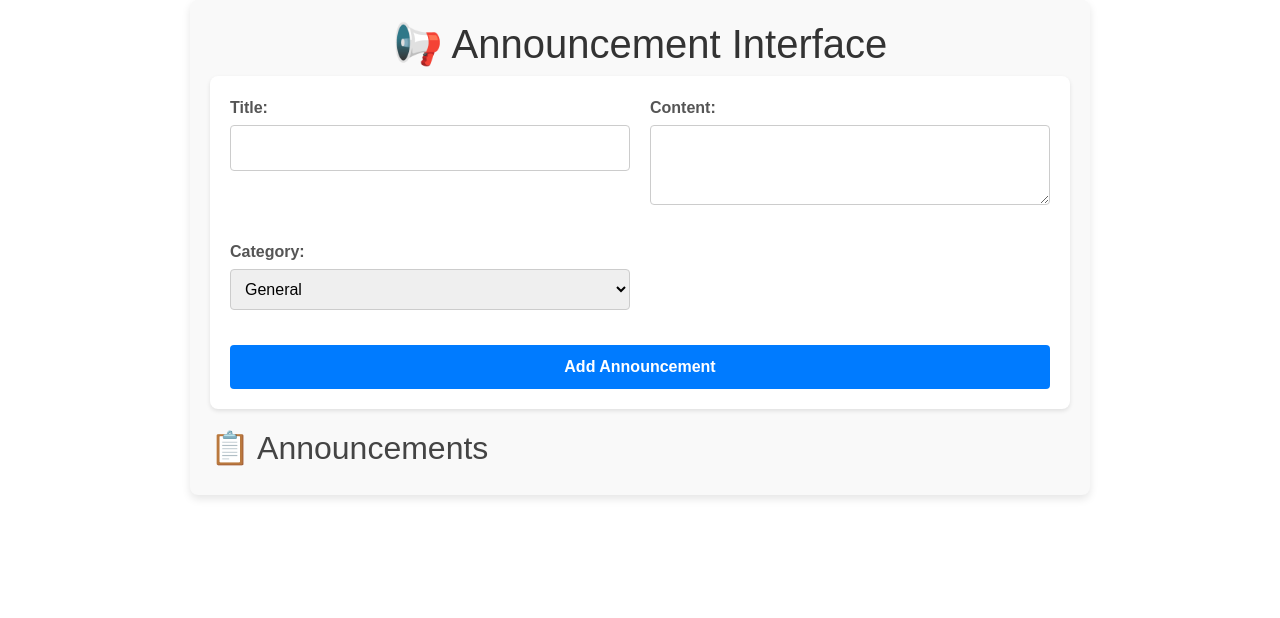
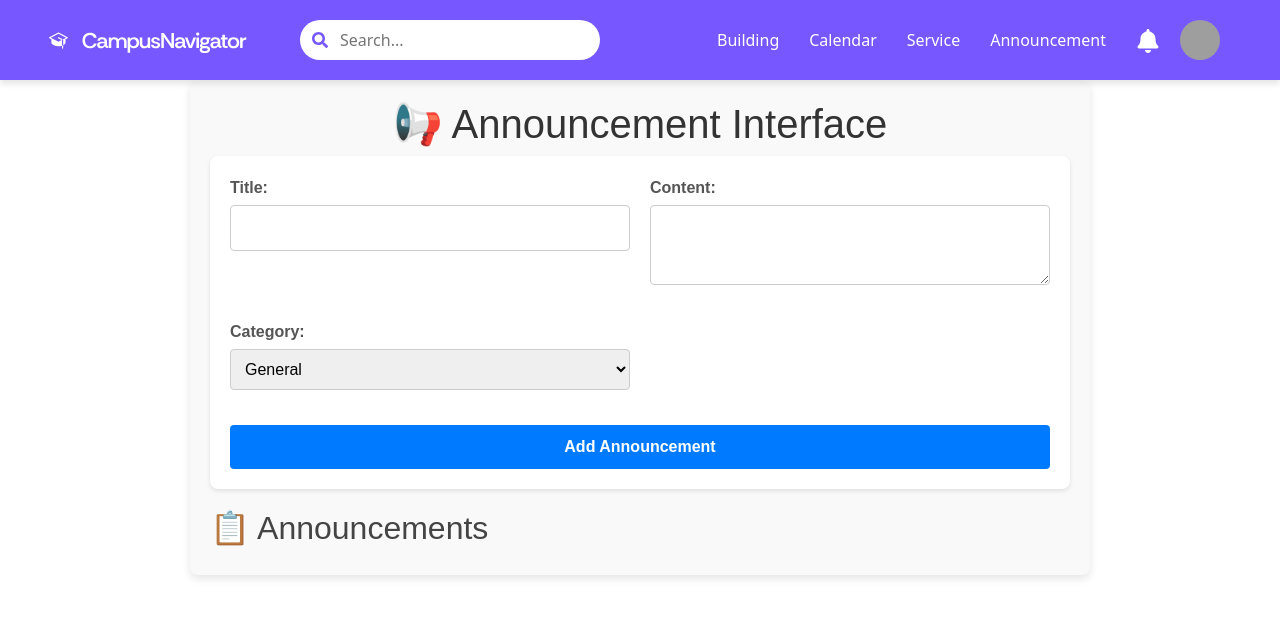
Before and after one commit to uno092102/CampusNavigator, a React (Create React App) app in the folder frontend/campusnavigator/: page /announcement in a window 1280 px wide. Shown: the top 618 px of the page. Built offline with nearby package versions, Linux system fonts and the light colour scheme; grey boxes are pictures that could not be loaded.

Commit message:
Add: Header for announcement without User Entity Integration

```diff
--- a/frontend/campusnavigator/src/pages/Announcement.jsx
+++ b/frontend/campusnavigator/src/pages/Announcement.jsx
@@ -1,14 +1,47 @@
-import React, { useState } from "react";
+import React, { useState, useRef } from "react";
 import { Helmet } from "react-helmet";
+import { Link, useNavigate } from "react-router-dom";
+import { FaSearch, FaBell } from "react-icons/fa";
 
 const AnnouncementApp = () => {
+  // State management
   const [announcements, setAnnouncements] = useState([]);
   const [form, setForm] = useState({
     title: "",
     content: "",
     category: "General",
   });
+  const [searchText, setSearchText] = useState("");
+  const navigate = useNavigate();
+  const [searchResults, setSearchResults] = useState([]);
+  const [dropdownOpen, setDropdownOpen] = useState(false);
+  const [user, setUser] = useState(null);
+  const searchRef = useRef(null);
 
+  // Header handler functions
+  const handleSearchSubmit = (e) => {
+    e.preventDefault();
+  };
+
+  const handleResultClick = (item) => {
+  };
+
+  const handleNavigateToProfile = () => {
+    // Close the dropdown and navigate to UserProfilePage
+    setDropdownOpen(false);
+    navigate("/userprofile");
+  };
+
+  const handleFeedback = () => {
+    navigate("/Feedback");
+  };
+
+  const handleLogout = () => {
+    localStorage.removeItem("user");
+    navigate("/login");
+  };
+
+  // Form handlers
   const handleInputChange = (e) => {
     const { name, value } = e.target;
     setForm((prevForm) => ({
@@ -23,7 +56,6 @@ const AnnouncementApp = () => {
       alert("Please fill all required fields!");
       return;
     }
-
     const newAnnouncement = {
       announcementID: announcements.length + 1,
       title: form.title,
@@ -31,20 +63,242 @@ const AnnouncementApp = () => {
       category: form.category,
       postTimestamp: new Date().toISOString(),
     };
-
     setAnnouncements((prevAnnouncements) => [...prevAnnouncements, newAnnouncement]);
-    setForm({ title: "", content: "", category: "General" });
+    setForm({
+      title: "",
+      content: "",
+      category: "General"
+    });
   };
 
   return (
+    <div>
+      <header
+        style={{
+          position: "relative",
+          backgroundColor: "#7757FF",
+          color: "#FFFFFF",
+          padding: "20px 40px",
+          boxShadow: "0 4px 6px rgba(0,0,0,0.1)",
+          zIndex: 1000,
+        }}
+      >
+        <div
+          style={{
+            display: "flex",
+            justifyContent: "space-between",
+            alignItems: "center",
+          }}
+        >
+          <div style={{ display: "flex", alignItems: "center" }}>
+            <Link to="/homepage">
+              <img
+                src="/logoimg/Logodark.svg"
+                alt="Logo"
+                style={{ width: "240px", marginRight: "20px" }}
+              />
+            </Link>
+            <form
+              onSubmit={handleSearchSubmit}
+              style={{ position: "relative" }}
+              ref={searchRef}
+            >
+              <input
+                type="text"
+                placeholder="Search..."
+                value={searchText}
+                onChange={(e) => setSearchText(e.target.value)}
+                style={{
+                  width: "300px",
+                  padding: "8px 12px 8px 40px",
+                  borderRadius: "20px",
+                  border: "none",
+                  backgroundColor: "#FFFFFF",
+                  color: "#7757FF",
+                  fontSize: "16px",
+                }}
+              />
+              <FaSearch
+                style={{
+                  position: "absolute",
+                  top: "50%",
+                  left: "12px",
+                  transform: "translateY(-50%)",
+                  color: "#7757FF",
+                }}
+              />
+              {searchResults.length > 0 && (
+                <div
+                  style={{
+                    position: "absolute",
+                    top: "40px",
+                    left: "0",
+                    backgroundColor: "#FFFFFF",
+                    borderRadius: "8px",
+                    boxShadow: "0 4px 8px rgba(0,0,0,0.2)",
+                    zIndex: 1001,
+                    width: "300px",
+                    minWidth: "350px",
+                    maxWidth: "90vw",
+                    maxHeight: "80vh",
+                    overflowY: "auto",
+                  }}
+                >
+                  {searchResults.map((item, index) => (
+                    <div
+                      key={index}
+                      style={{
+                        padding: "10px",
+                        borderBottom: "1px solid #ddd",
+                        cursor: "pointer",
+                        whiteSpace: "normal",
+                        wordWrap: "break-word",
+                      }}
+                      onClick={() => handleResultClick(item)}
+                    >
+                      <strong style={{ color: "#7757FF" }}>
+                        {item.type === "building"
+                          ? item.building.name
+                          : item.poi.name}
+                      </strong>
+                      <br />
+                      <span>
+                        {item.type === "building"
+                          ? item.building.description
+                          : item.poi.description}
+                      </span>
+                    </div>
+                  ))}
+                </div>
+              )}
+            </form>
+          </div>
+
+          <div style={{ display: "flex", alignItems: "center" }}>
+            <a
+              href="/detail"
+              style={{
+                color: "#FFFFFF",
+                marginRight: "30px",
+                textDecoration: "none",
+                fontSize: "16px",
+              }}
+            >
+              Building
+            </a>
+            <a
+              href="/event"
+              style={{
+                color: "#FFFFFF",
+                marginRight: "30px",
+                textDecoration: "none",
+                fontSize: "16px",
+              }}
+            >
+              Calendar
+            </a>
+            <a
+              href="#"
+              style={{
+                color: "#FFFFFF",
+                marginRight: "30px",
+                textDecoration: "none",
+                fontSize: "16px",
+              }}
+            >
+              Service
+            </a>
+            <a
+              href="/announcement"
+              style={{
+                color: "#FFFFFF",
+                marginRight: "30px",
+                textDecoration: "none",
+                fontSize: "16px",
+              }}
+            >
+              Announcement
+            </a>
+
+            <div style={{ marginRight: "20px", cursor: "pointer" }}>
+              <a href="/notifications" style={{ color: "#FFFFFF" }}>
+                <FaBell size={24} />
+              </a>
+            </div>
+
+            <div
+              style={{
+                display: "flex",
+                alignItems: "center",
+                position: "relative",
+              }}
+            >
+              <img
+                src="https://picsum.photos/200/300"
+                alt="User Profile"
+                style={{
+                  width: "40px",
+                  height: "40px",
+                  borderRadius: "50%",
+                  marginRight: "10px",
+                  cursor: "pointer",
+                }}
+                onClick={() => {
+                  setDropdownOpen(!dropdownOpen);
+                }}
+              />
+              <span style={{ marginRight: "10px" }}>
+                {user ? user.name : ""}
+              </span>
+              {dropdownOpen && (
+                <div
+                  style={{
+                    position: "absolute",
+                    top: "60px",
+                    right: "0",
+                    backgroundColor: "#FFFFFF",
+                    color: "#7757FF",
+                    borderRadius: "8px",
+                    boxShadow: "0 4px 8px rgba(0,0,0,0.2)",
+                    overflow: "hidden",
+                    zIndex: 1001,
+                    minWidth: "200px",
+                  }}
+                >
+                  <div
+                    onClick={handleNavigateToProfile}
+                    style={{ padding: "10px 20px", cursor: "pointer" }}
+                  >
+                    Profile
+                  </div>
+                  <div style={{ padding: "10px 20px", cursor: "pointer" }}>
+                    Help
+                  </div>
+                  <div
+                    onClick={handleFeedback}
+                    style={{ padding: "10px 20px", cursor: "pointer" }}
+                  >
+                    Feedback
+                  </div>
+                  <div
+                    onClick={handleLogout}
+                    style={{ padding: "10px 20px", cursor: "pointer" }}
+                  >
+                    Logout
+                  </div>
+                </div>
+              )}
+            </div>
+          </div>
+        </div>
+      </header>
+
       <div style={styles.container}>
         <Helmet>
           <title>Announcement - Campus Navigator</title>
         </Helmet>
-
         <h1 style={styles.header}>📢 Announcement Interface</h1>
 
-      {/* Form */}
         <form onSubmit={handleAddAnnouncement} style={styles.form}>
           <div style={styles.formGroup}>
             <label style={styles.label}>Title:</label>
@@ -87,7 +341,6 @@ const AnnouncementApp = () => {
           </button>
         </form>
 
-      {/* Announcements List */}
         <h2 style={styles.subHeader}>📋 Announcements</h2>
         <div style={styles.cardContainer}>
           {announcements.map((announcement) => (
@@ -105,6 +358,7 @@ const AnnouncementApp = () => {
               </div>
             </div>
           ))}
+        </div>
       </div>
     </div>
   );
```
Lines whose indentation alone changed are shown as unchanged.
